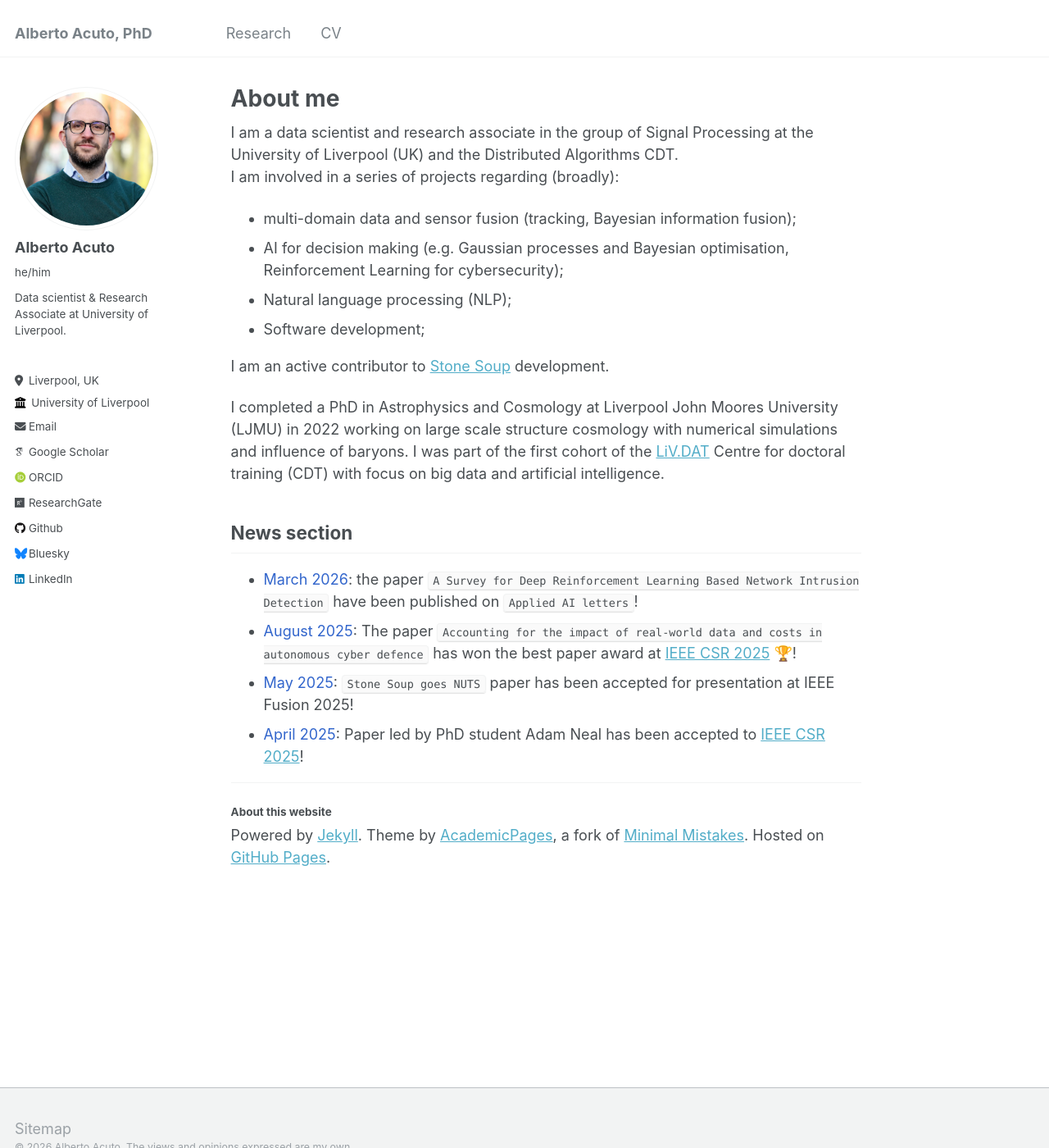
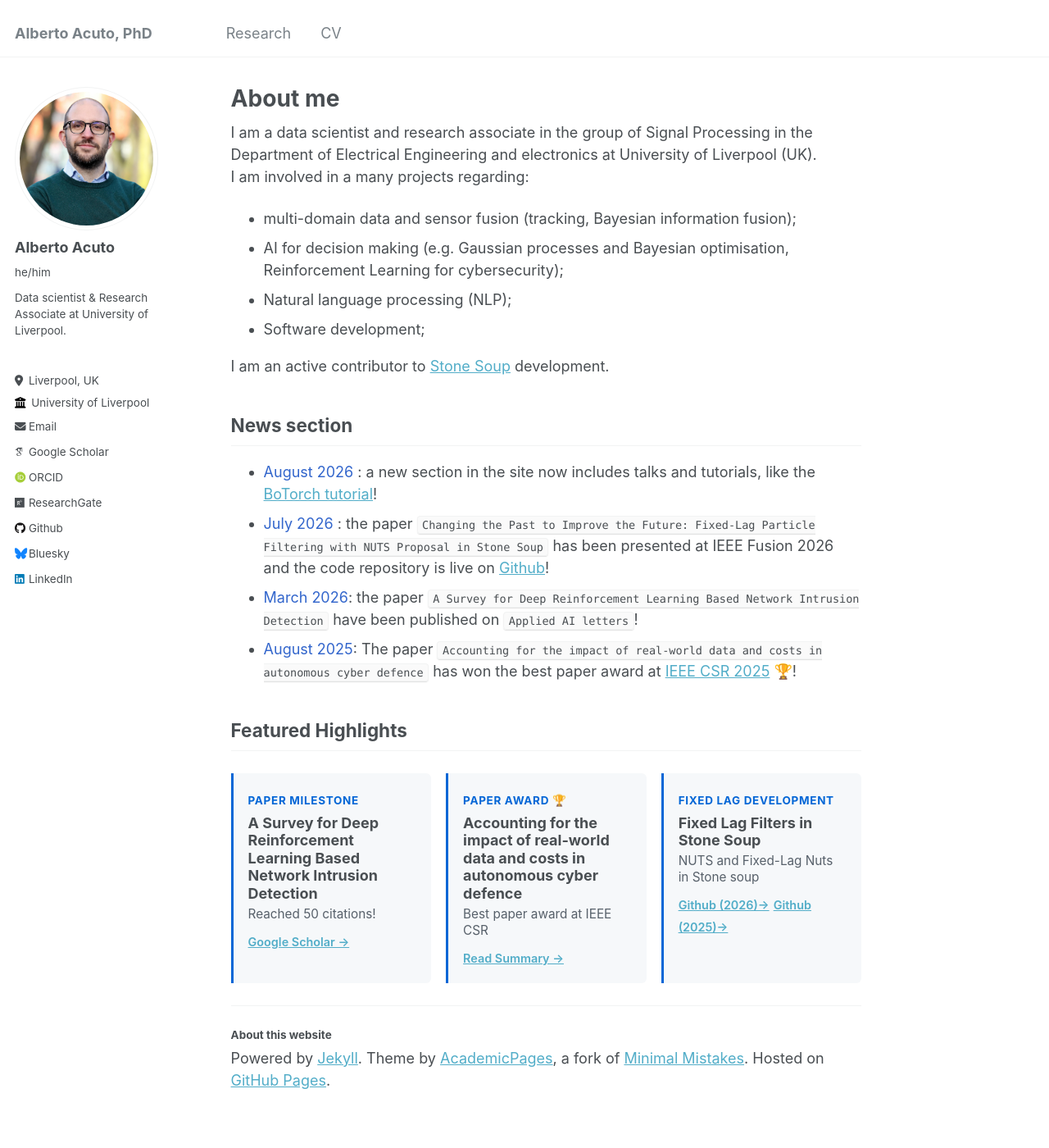
Before and after one commit to A-acuto/A-acuto.github.io, a Jekyll site: the page built from _pages/about.md, in a window 1280 px wide and 1400 px high. Shown: the whole window at 82% size. Built offline with Jekyll 4.4.1, drawn with Linux system fonts in a browser that asks for light colours; emoji names are drawn with the system emoji font; some web fonts are replaced.

Commit message:
adding features and improvements

```diff
--- a/_pages/about.md
+++ b/_pages/about.md
@@ -8,9 +8,8 @@ redirect_from:
 ---
 
 
-I am a data scientist and research associate in the group of Signal Processing at the University of Liverpool (UK) and the
-Distributed Algorithms CDT.
-I am involved in a series of projects regarding (broadly):
+I am a data scientist and research associate in the group of Signal Processing in the Department of Electrical Engineering and electronics at University of Liverpool (UK).
+I am involved in a many projects regarding:
 - multi-domain data and sensor fusion (tracking, Bayesian information fusion);
 - AI for decision making (e.g. Gaussian processes and Bayesian optimisation, Reinforcement Learning for cybersecurity);
 - Natural language processing (NLP);
@@ -18,18 +17,41 @@ I am involved in a series of projects regarding (broadly):
 
 I am an active contributor to [Stone Soup](https://github.com/dstl/Stone-Soup) development.
 
-I completed a PhD in Astrophysics and Cosmology at Liverpool John Moores University (LJMU) in 2022 working on large scale
-structure cosmology with numerical simulations and influence of baryons. I was part of the first cohort of the
-[LiV.DAT](https://www.liverpool.ac.uk/livdat/) Centre for doctoral training (CDT) with focus on big data and
-artificial intelligence.
-
 
 ## News section
+- <span style="color:#3366CC">August 2026 </span>: a new section in the site now includes talks and tutorials, like the [BoTorch tutorial](https://github.com/UoL-SignalProcessingGroup/Bay_opt_tutorial)!
+- <span style="color:#3366CC">July 2026 </span>: the paper ``Changing the Past to Improve the Future: Fixed-Lag Particle Filtering with NUTS Proposal in Stone Soup`` has been presented at IEEE Fusion 2026 and the code repository is live on [Github](https://github.com/UoL-SignalProcessingGroup/StoneSoupFLNUTS)!
 - <span style="color:#3366CC">March 2026</span>: the paper ``A Survey for Deep Reinforcement Learning Based Network Intrusion Detection`` have been published on ``Applied AI letters``!
 - <span style="color:#3366CC">August 2025</span>: The paper ``Accounting for the impact of real-world data and costs in autonomous cyber defence`` has won the best paper award at [IEEE CSR 2025](https://www.ieee-csr.org/awards/) :trophy:!
-- <span style="color:#3366CC">May 2025</span>: ``Stone Soup goes NUTS`` paper has been accepted for presentation at IEEE Fusion 2025!
-- <span style="color:#3366CC">April 2025</span>: Paper led by PhD student Adam Neal has been accepted to [IEEE CSR 2025](https://www.ieee-csr.org/)!
+<!-- <span style="color:#3366CC">May 2025</span>: ``Stone Soup goes NUTS`` paper has been accepted for presentation at IEEE Fusion 2025!-->
+<!-- <span style="color:#3366CC">April 2025</span>: Paper led by PhD student Adam Neal has been accepted to [IEEE CSR 2025](https://www.ieee-csr.org/)! -->
 <!-- Code repository for Fusion 2025 paper has gone live, [NUTS in Stone Soup](https://github.com/UoL-SignalProcessingGroup/StoneSoupNUTS).-->
+
+## Featured Highlights
+
+<div class="spotlight-container">
+  <div class="spotlight-card">
+    <span class="spotlight-tag">Paper Milestone</span>
+    <h4>A Survey for Deep Reinforcement Learning Based Network Intrusion Detection</h4>
+    <p>Reached 50 citations!</p>
+    <a href="https://scholar.google.com/citations?view_op=view_citation&hl=it&user=x1OW5bUAAAAJ&citation_for_view=x1OW5bUAAAAJ:UeHWp8X0CEIC" class="spotlight-link" rel="noopener noreferrer">Google Scholar →</a>
+  </div>
+
+  <div class="spotlight-card">
+    <span class="spotlight-tag">Paper Award :trophy:</span>
+    <h4>Accounting for the impact of real-world data and costs in autonomous cyber defence</h4>
+    <p>Best paper award at IEEE CSR </p>
+    <a href="/research/" class="spotlight-link">Read Summary →</a>
+  </div>
+
+  <div class="spotlight-card">
+    <span class="spotlight-tag">Fixed Lag Development</span>
+    <h4>Fixed Lag Filters in Stone Soup</h4>
+    <p>NUTS and Fixed-Lag Nuts in Stone soup</p>
+    <a href="https://github.com/UoL-SignalProcessingGroup/StoneSoupFLNUTS" class="spotlight-link">Github (2026)→</a>
+    <a href="https://github.com/UoL-SignalProcessingGroup/StoneSoupNUTS" class="spotlight-link">Github (2025)→</a>
+  </div>
+</div>
 
 
 ---
--- /dev/null
+++ b/_sass/_custom.scss
@@ -0,0 +1,39 @@
+.spotlight-container {
+  display: grid;
+  grid-template-columns: repeat(auto-fit, minmax(220px, 1fr));
+  gap: 1rem;
+  margin: 1.5rem 0;
+}
+
+.spotlight-card {
+  padding: 1rem;
+  border-left: 3px solid #0366d6;
+  background-color: #f6f8fa;
+  border-radius: 0 6px 6px 0;
+}
+
+.spotlight-tag {
+  font-size: 0.75rem;
+  font-weight: 700;
+  text-transform: uppercase;
+  color: #0366d6;
+  letter-spacing: 0.05em;
+}
+
+.spotlight-card h4 {
+  margin: 0.25rem 0;
+  font-size: 1rem;
+}
+
+.spotlight-card p {
+  font-size: 0.85rem;
+  color: #57606a;
+  margin-bottom: 0.5rem;
+  line-height: 1.3;
+}
+
+.spotlight-link {
+  font-size: 0.8rem;
+  font-weight: 600;
+  text-decoration: none;
+}
--- a/assets/css/main.scss
+++ b/assets/css/main.scss
@@ -39,3 +39,4 @@
 @import "vendor/font-awesome/brands";
 @import "vendor/magnific-popup/magnific-popup";
 @import "print";
+@import "custom";
```
Also changed, not shown: _pages/cv.md (+6 -0 lines), _pages/research.md (+9 -2 lines).
